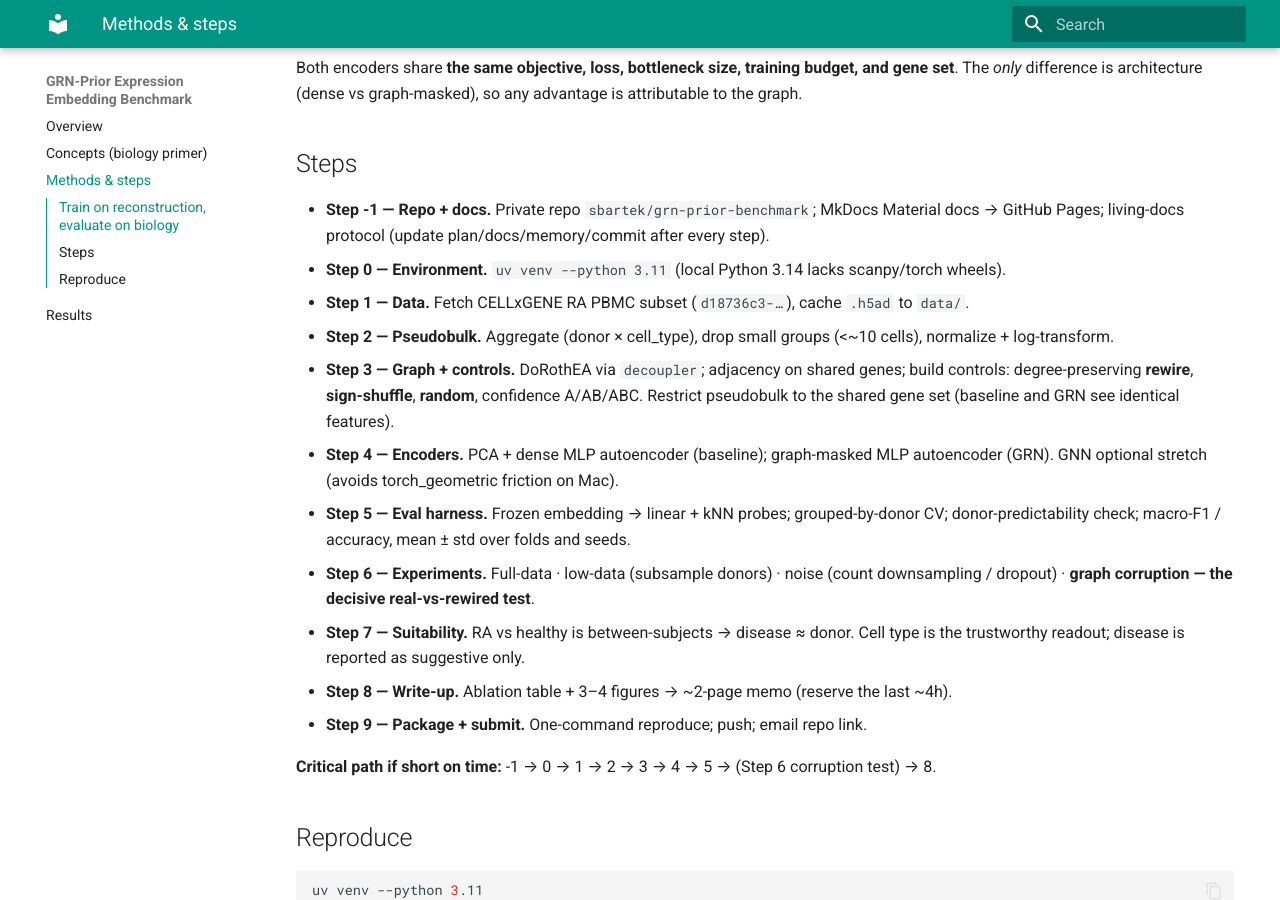
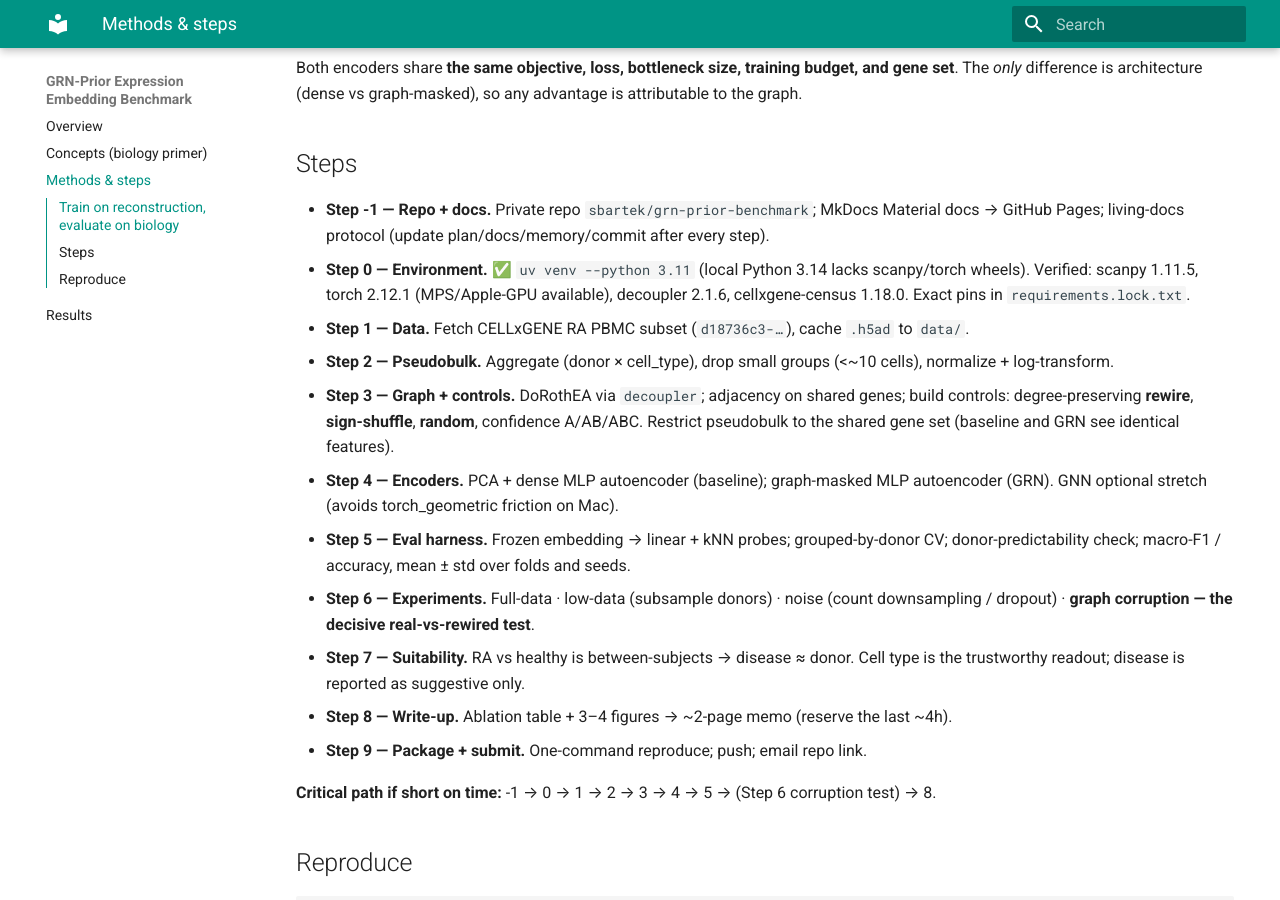
Before and after one commit to sbartek/grn-prior-benchmark, an MkDocs documentation site: the page built from docs/methods.md, in a window 1280 px wide and 900 px high, scrolled down 410 px. Built offline with MkDocs 1.6.1 and Material for MkDocs 9.7.7, drawn with Linux system fonts in a browser that asks for light colours.

Commit message:
Step 0: py3.11 env, deps installed + smoke-tested, versions pinned
scanpy 1.11.5, torch 2.12.1 (MPS), decoupler 2.1.6, cellxgene-census 1.18.0.
requirements.txt pinned + requirements.lock.txt full freeze.

Co-Authored-By: Claude Opus 4.8 (1M context) <noreply@anthropic.com>

```diff
--- a/docs/methods.md
+++ b/docs/methods.md
@@ -18,7 +18,9 @@ attributable to the graph.
 
 - **Step -1 — Repo + docs.** Private repo `sbartek/grn-prior-benchmark`; MkDocs Material docs →
   GitHub Pages; living-docs protocol (update plan/docs/memory/commit after every step).
-- **Step 0 — Environment.** `uv venv --python 3.11` (local Python 3.14 lacks scanpy/torch wheels).
+- **Step 0 — Environment.** ✅ `uv venv --python 3.11` (local Python 3.14 lacks scanpy/torch
+  wheels). Verified: scanpy 1.11.5, torch 2.12.1 (MPS/Apple-GPU available), decoupler 2.1.6,
+  cellxgene-census 1.18.0. Exact pins in `requirements.lock.txt`.
 - **Step 1 — Data.** Fetch CELLxGENE RA PBMC subset (`d18736c3-…`), cache `.h5ad` to `data/`.
 - **Step 2 — Pseudobulk.** Aggregate (donor × cell_type), drop small groups (<~10 cells),
   normalize + log-transform.
```
Also changed, not shown: PLAN.md (+4 -1 lines), requirements.lock.txt (added, +82 -0 lines), requirements.txt (+13 -12 lines).
